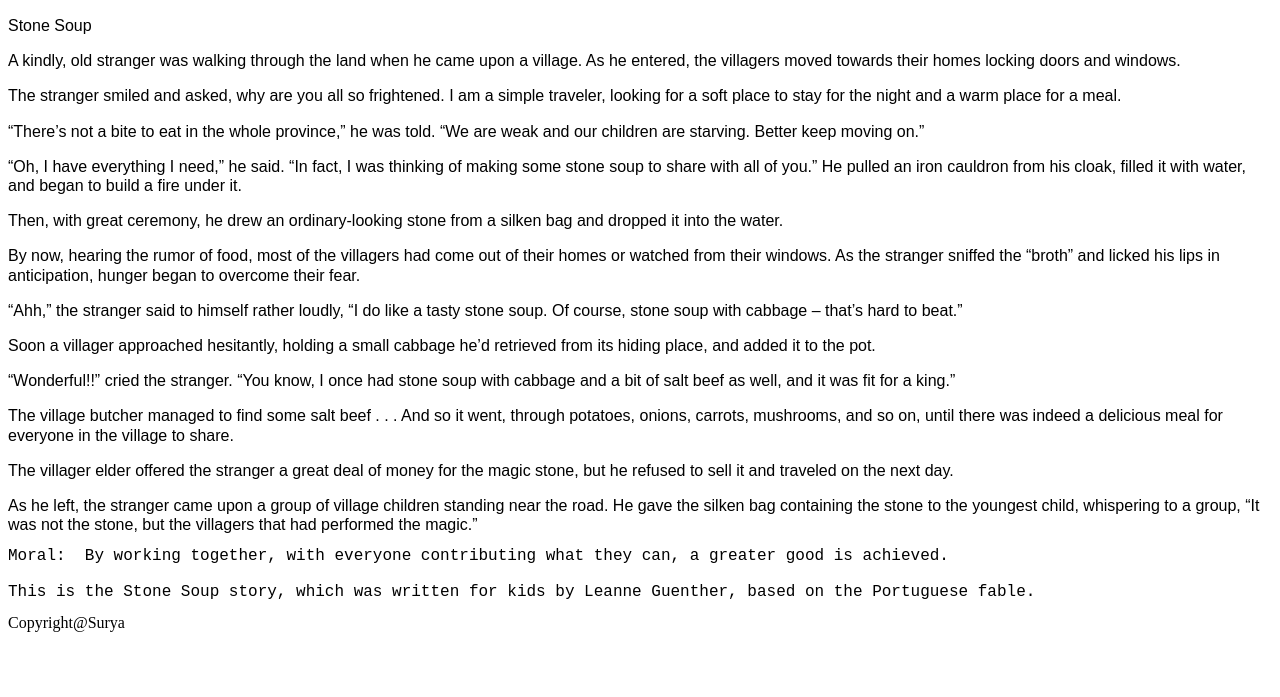
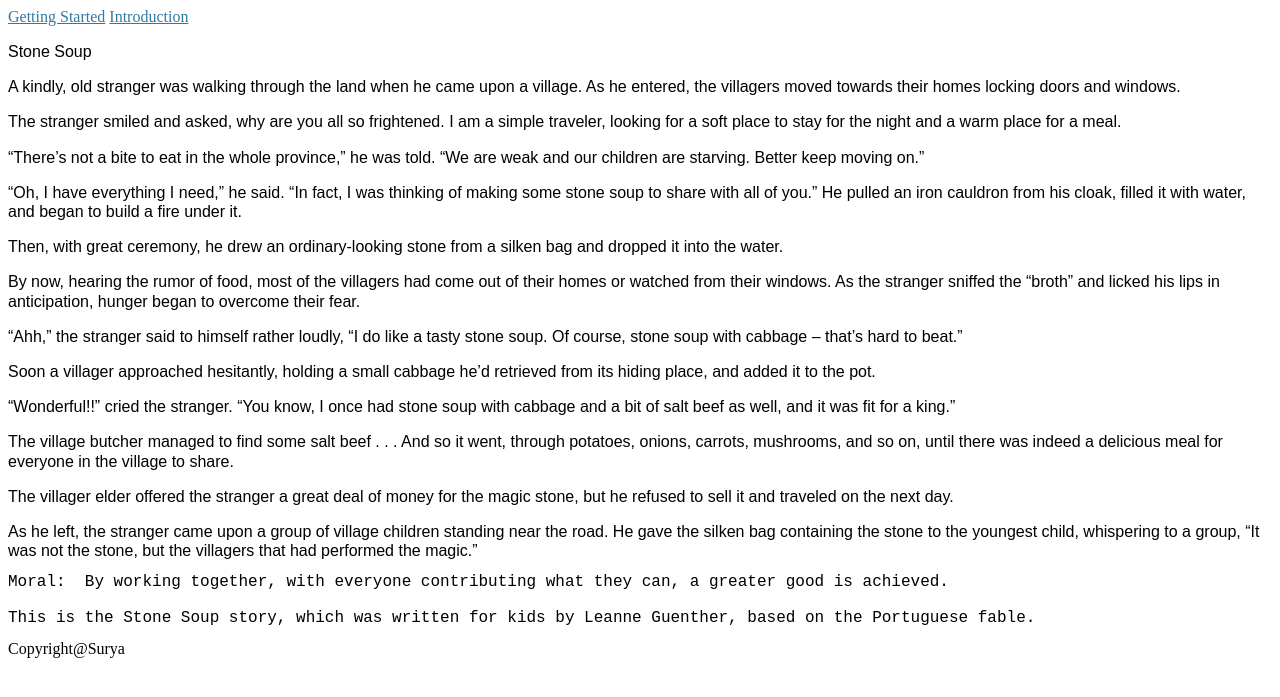
Before and after one commit to SuryaPanneer/turbo-disco, a Jekyll site: the page built from topics/Intro.md, in a window 1280 px wide. Shown: the top 697 px of the page. Built offline with Jekyll 4.4.1, drawn with Linux system fonts in a browser that asks for light colours.

Commit message:
checking nav

```diff
--- a/_layouts/template.html
+++ b/_layouts/template.html
@@ -5,11 +5,15 @@
 
 </head>
   <body>
-  <header></header>
+  <header>  <nav>
+<a href="./../topics/GettingStarted.md">Getting Started</a>
+<a href="./../topics/Intro.md">Introduction</a>
+    </nav></header>
     <main>
       <div>
         {{ content }}
       </div>
+
     </main>
 Copyright@Surya
   </body>
```
